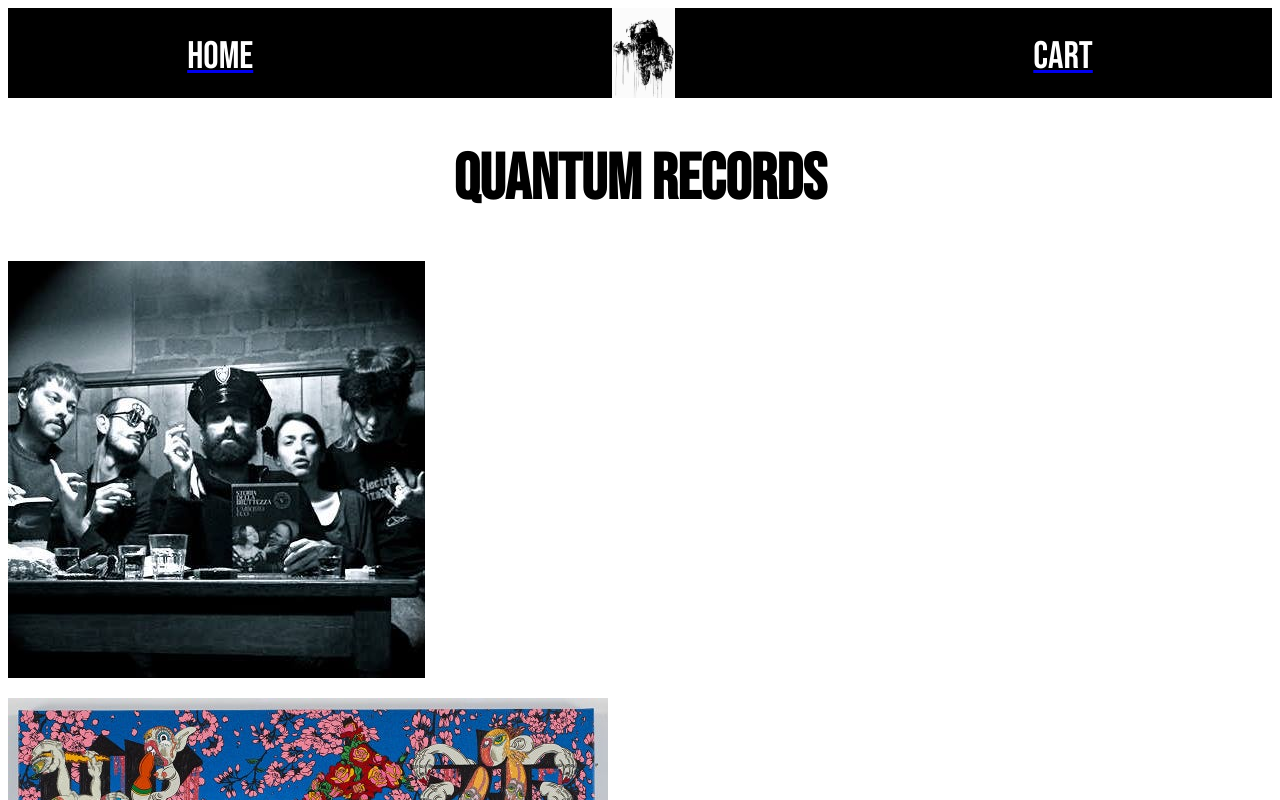
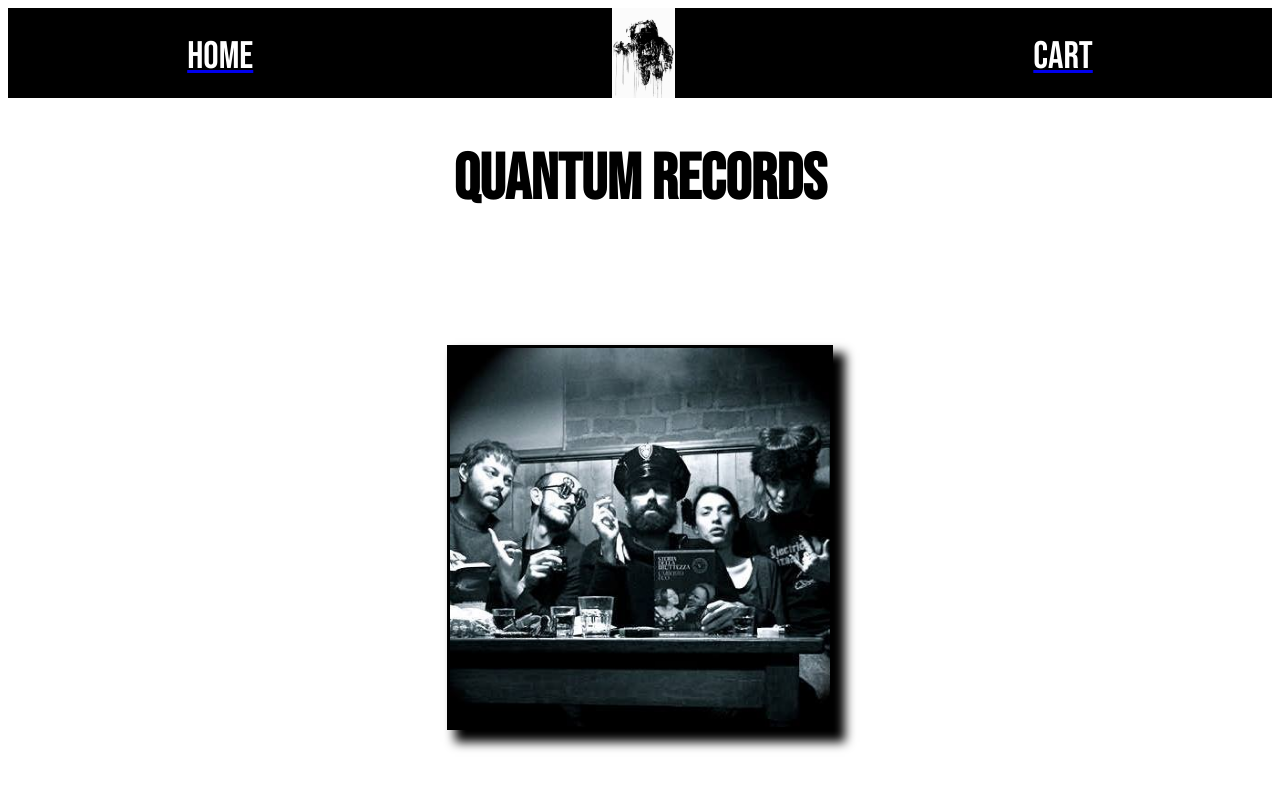
Before and after one commit to AndreaBLS/AndreaBLS.github.io, a React (Create React App) app: page / in a window 1280 px wide. Shown: the top 800 px of the page. Built offline with nearby package versions, Linux system fonts and the light colour scheme.

Commit message:
style pic

```diff
--- a/src/App.scss
+++ b/src/App.scss
@@ -23,3 +23,16 @@
   font-family: 'Bebas Neue', cursive;
   font-size: 5vw;
 }
+.ArtistImage{
+  display: flex;
+  justify-content: center;
+  margin:10% auto;
+  width: 30%;
+  height: 30%;
+  border: 3px solid black;
+  box-shadow: 10px 10px 10px 2px black;
+}
+img {
+  width: 100%;
+  height: 100%;
+}
--- a/src/components/Artist.jsx
+++ b/src/components/Artist.jsx
@@ -1,5 +1,9 @@
 import React from 'react'
-
+import image1 from "../image/1.jpg"
+import image2 from "../image/2.jpg"
+import image3 from "../image/3.jpg"
+import image4 from "../image/4.jpg"
+import image5 from "../image/5.jpg"
 
 export default function Artist(props) {
     console.log(props)
@@ -7,7 +11,9 @@
 
         <div>
             <h1>Artist</h1>
+            <div className="ArtistImage">
             <img src={props.location.artistImage} alt="artist" />
+            </div>
         </div>
     )
 }
--- a/src/components/Card.jsx
+++ b/src/components/Card.jsx
@@ -9,7 +9,9 @@
     <div className="card">
       <div className="image">
         <Link to={{pathname:"/artist",artistImage:image}}>
+          <div className="ArtistImage">
           <img src= {image} alt="image" />
+          </div>
         </Link>
       </div>
 
```
